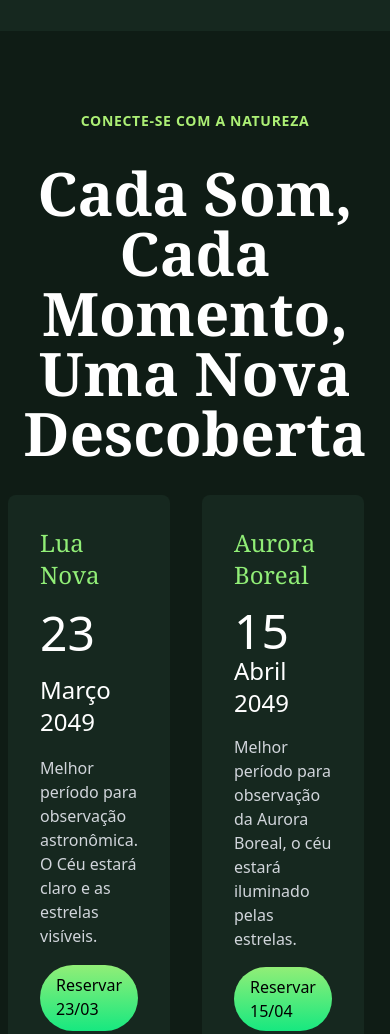
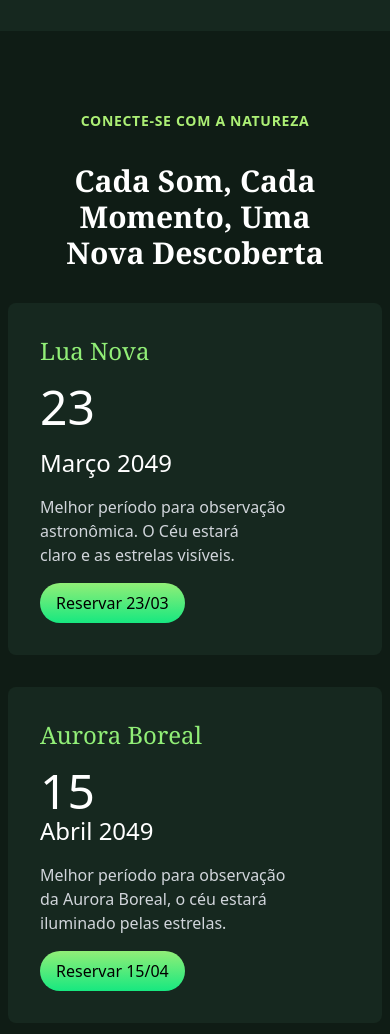
Before and after one commit to MauroFJ/forest-tailwind, a website: page src/index.html in a window 390 px wide. Shown: the part 1160-2194 px from the top of the page. Drawn offline with Linux system fonts and the light colour scheme.

Commit message:
feat: responsive for reservas

```diff
--- a/src/index.html
+++ b/src/index.html
@@ -78,9 +78,9 @@
   <section id="reservas" class="py-20 bg-verde-escuro mt-16">
     <div class="flex items-center justify-center flex-col">
       <p class="uppercase text-verde-claro2 tracking-wider font-semibold text-sm">Conecte-se com a natureza</p>
-      <h2 class="text-branco capitalize font-semibold font-serif text-6xl max-w-screen-lg text-center text-balance p-8">cada som, cada momento, uma nova descoberta</h2>
+      <h2 class="text-branco capitalize font-semibold font-serif text-3xl sm:text-6xl max-w-screen-lg text-center text-balance p-8">cada som, cada momento, uma nova descoberta</h2>
     </div>
-    <div class="container flex gap-8 *:bg-verde-body *:rounded-lg">
+    <div class="container flex max-sm:flex-col gap-8 *:bg-verde-body *:rounded-lg">
       <div class="grid gap-4 p-8">
         <h3 class="text-verde-claro text-2xl font-serif">Lua Nova</h3>
         <p class="text-branco text-5xl">23</p>
```
Also changed, not shown: src/output.css.
